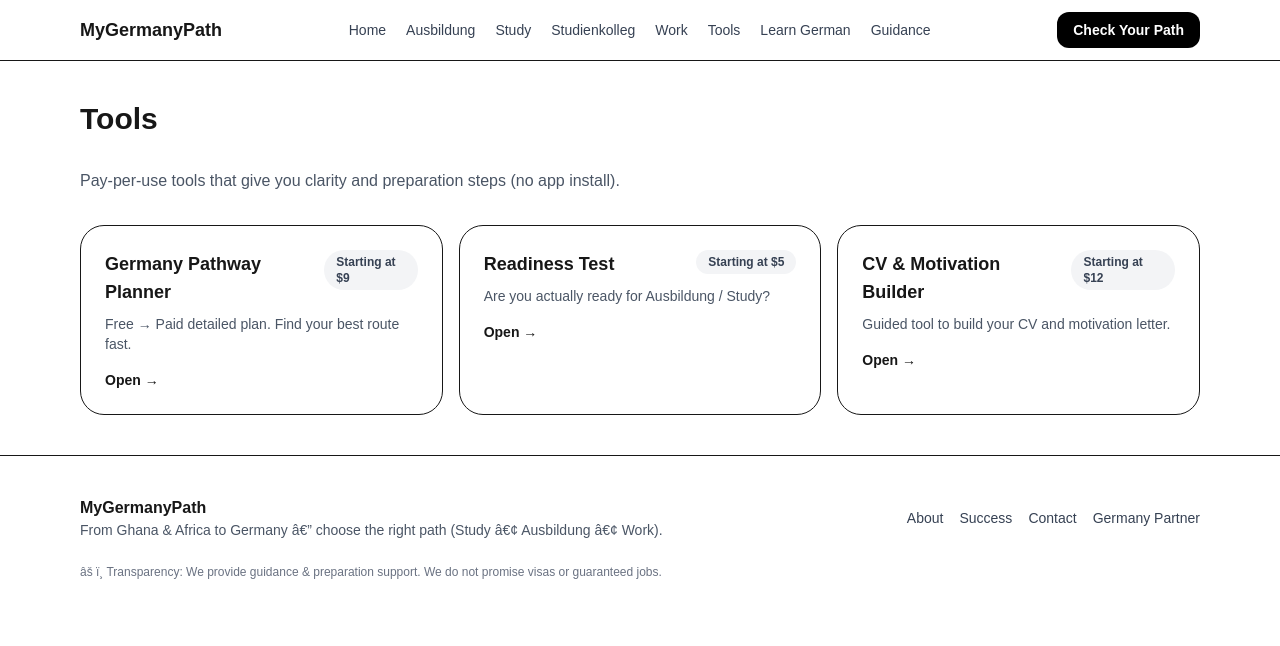
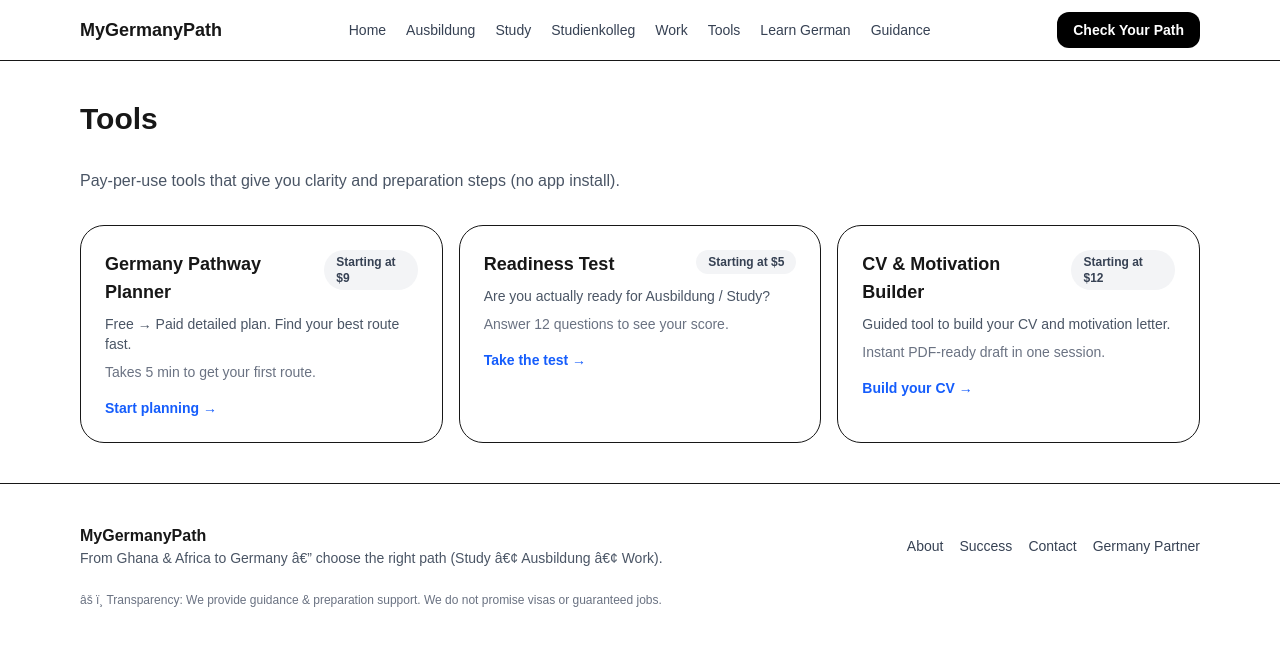
Before and after one commit to learngermanghana/mygermanypath, a Next.js app: page /tools in a window 1280 px wide. Shown: the top 646 px of the page. Built offline with nearby package versions, Linux system fonts and the light colour scheme.

Commit message:
Improve tool cards clarity

```diff
--- a/src/app/tools/page.tsx
+++ b/src/app/tools/page.tsx
@@ -5,20 +5,26 @@ export default function Tools() {
     {
       title: "Germany Pathway Planner",
       desc: "Free → Paid detailed plan. Find your best route fast.",
+      valuePromise: "Takes 5 min to get your first route.",
       price: "Starting at $9",
       href: "/tools/pathway-planner",
+      cta: "Start planning →",
     },
     {
       title: "Readiness Test",
       desc: "Are you actually ready for Ausbildung / Study?",
+      valuePromise: "Answer 12 questions to see your score.",
       price: "Starting at $5",
       href: "/tools/readiness-test",
+      cta: "Take the test →",
     },
     {
       title: "CV & Motivation Builder",
       desc: "Guided tool to build your CV and motivation letter.",
+      valuePromise: "Instant PDF-ready draft in one session.",
       price: "Starting at $12",
       href: "/tools/cv-builder",
+      cta: "Build your CV →",
     },
   ];
 
@@ -31,7 +37,11 @@ export default function Tools() {
 
       <div className="grid gap-4 md:grid-cols-3">
         {tools.map((t) => (
-          <Link key={t.title} href={t.href} className="rounded-3xl border p-6 hover:bg-gray-50">
+          <Link
+            key={t.title}
+            href={t.href}
+            className="rounded-3xl border p-6 transition hover:bg-gray-50 focus-visible:outline-none focus-visible:ring-2 focus-visible:ring-blue-500 focus-visible:ring-offset-2"
+          >
             <div className="flex items-start justify-between gap-3">
               <p className="text-lg font-bold">{t.title}</p>
               <span className="rounded-full bg-gray-100 px-3 py-1 text-xs font-semibold text-gray-700">
@@ -39,7 +49,8 @@ export default function Tools() {
               </span>
             </div>
             <p className="mt-2 text-sm text-gray-600">{t.desc}</p>
-            <p className="mt-4 text-sm font-semibold">Open →</p>
+            <p className="mt-2 text-sm text-gray-500">{t.valuePromise}</p>
+            <p className="mt-4 text-sm font-semibold text-blue-600">{t.cta}</p>
           </Link>
         ))}
       </div>
```
